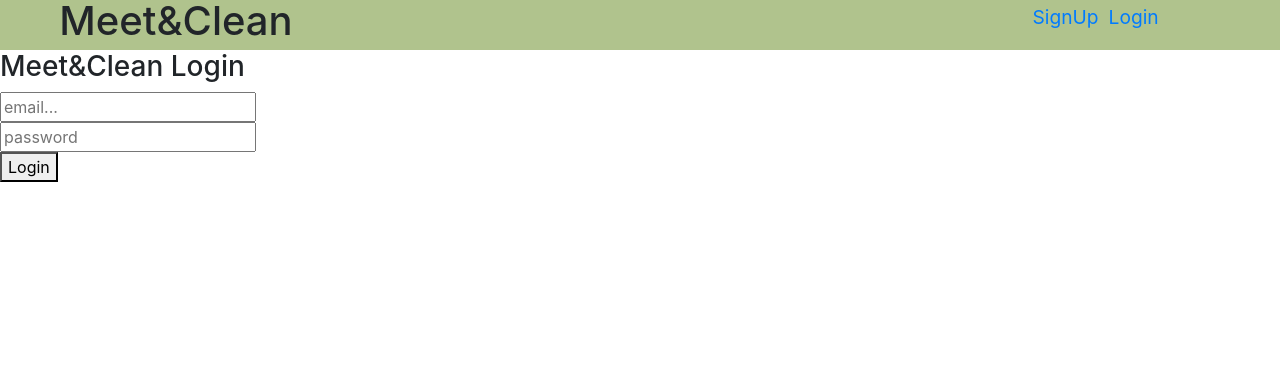
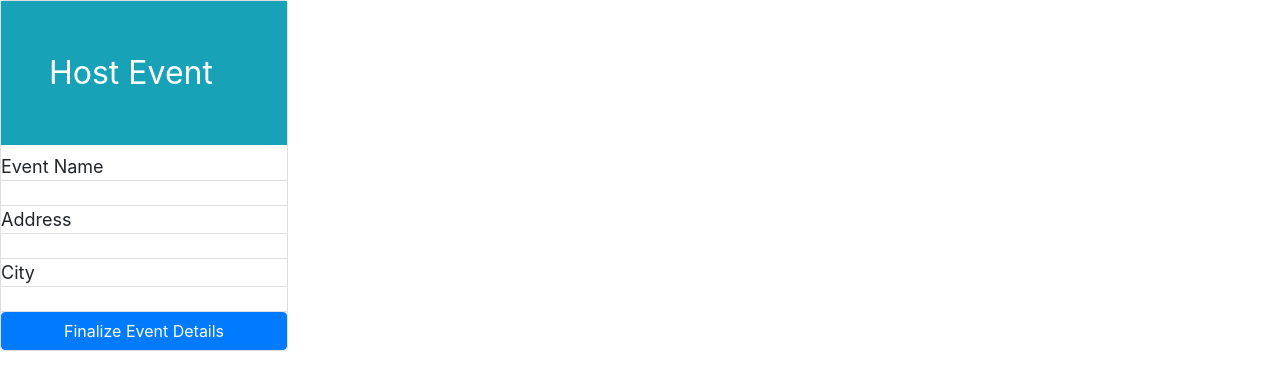
Before and after one commit to EdwinPineda/cuny2021, a React (Create React App) app in the folder client/: page /host in a window 1280 px wide. Before the commit this address led to /login. Shown: the top 390 px of the page. Built offline with nearby package versions, Linux system fonts and the light colour scheme.

Commit message:
host page

```diff
--- a/client/src/App.js
+++ b/client/src/App.js
@@ -24,7 +24,7 @@ export class App extends Component {
             <Route exact path="/register" component={Register} />
             <PrivateRoute exact path="/profile" component={Profile} />
             <PrivateRoute exact path="/events" component={Events} />
-            <PrivateRoute exact path="/host" component={Host} />
+            <Route exact path="/host" component={Host} />
             <PrivateRoute exact path="/past" component={Past} />
           </Switch>
         </Router>
--- a/client/src/components/pages/Host/Host.jsx
+++ b/client/src/components/pages/Host/Host.jsx
@@ -1,11 +1,29 @@
 import React, { Component } from 'react'
+import { ListGroup } from 'react-bootstrap'
+import Button from 'react-bootstrap/Button'
+import Card from 'react-bootstrap/Card'
+
+import './Host.css';
 
 export class Host extends Component {
     render() {
         return (
-            <div>
-
-            </div>
+            <Card style={{ width: '18rem' }}>
+                <div class="p-5 mb-2 bg-info text-white"><font size = "6">Host Event</font></div>
+                <font size = "4">Event Name</font>
+                <ListGroup variant = "flush" className="margin">
+                    <ListGroup.Item></ListGroup.Item>
+                </ListGroup>
+                <font size = "4">Address</font>
+                <ListGroup variant = "flush">
+                    <ListGroup.Item></ListGroup.Item>
+                </ListGroup>
+                <font size = "4">City</font>
+                <ListGroup variant = "flush">
+                    <ListGroup.Item></ListGroup.Item>
+                </ListGroup>
+                <Button variant="primary">Finalize Event Details</Button>
+            </Card>
         )
     }
 }
```
Also changed, not shown: client/src/components/pages/Host/Host.css (added).
